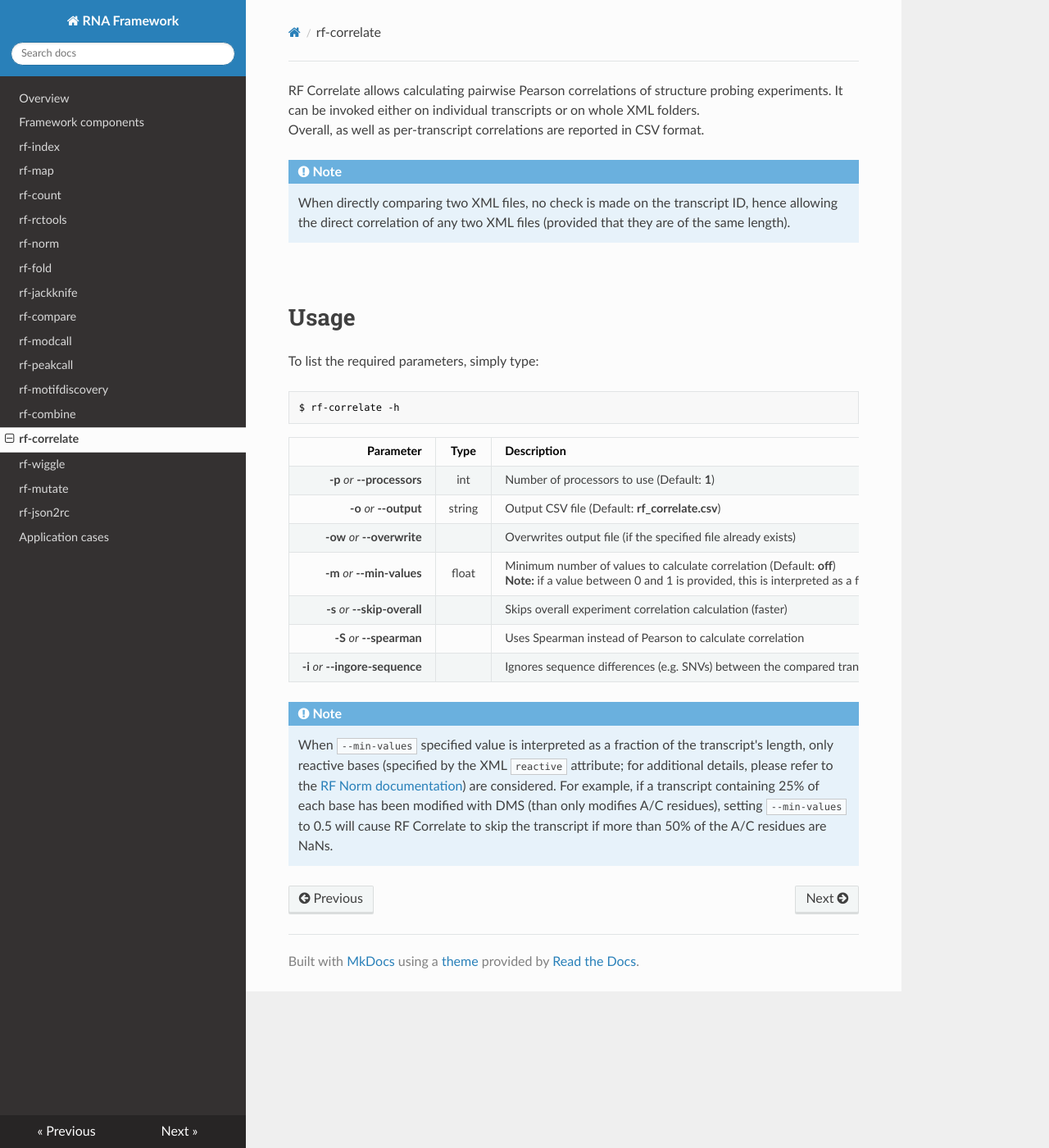
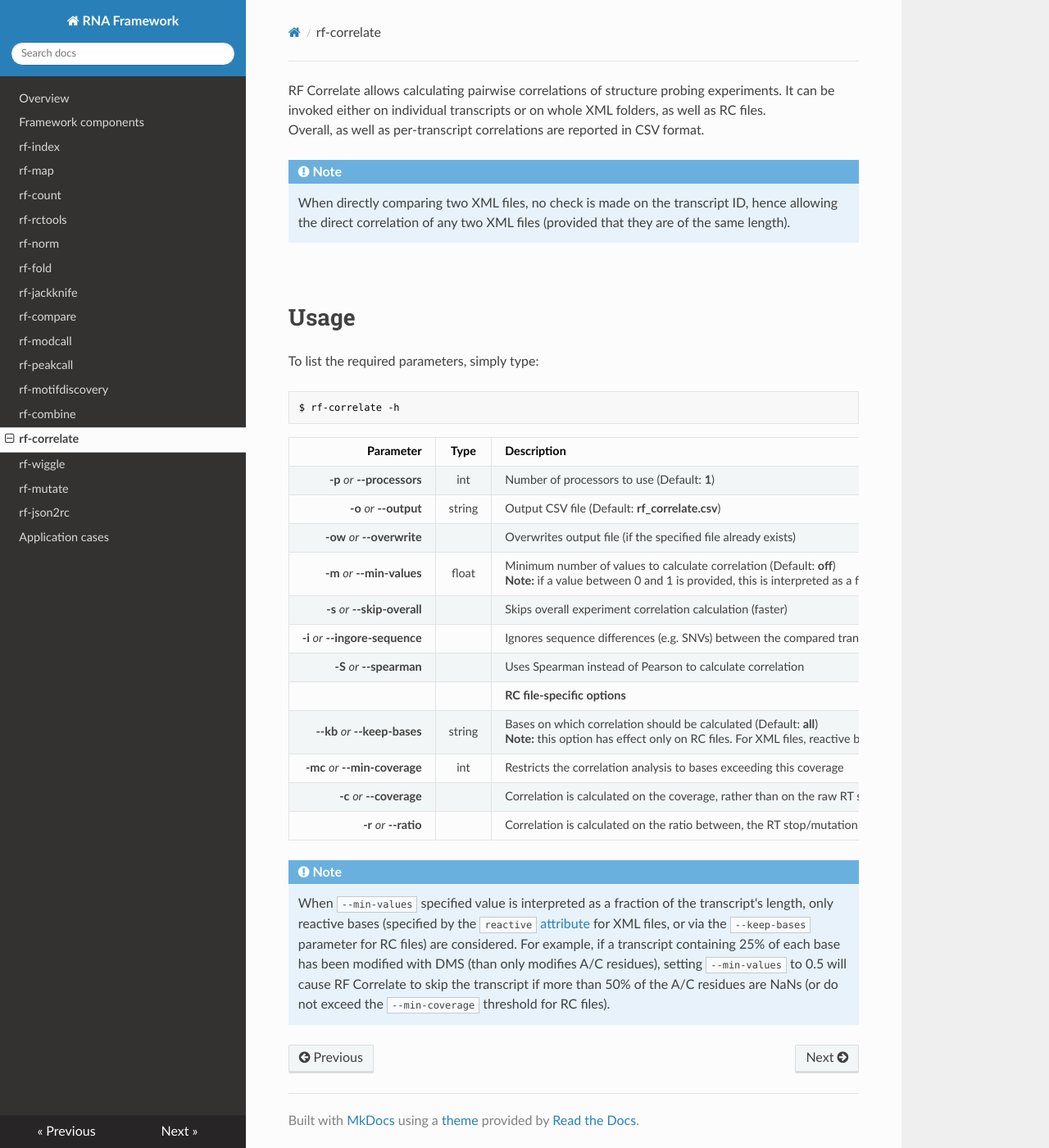
Before and after one commit to dincarnato/RNAFramework-docs, an MkDocs documentation site: the page built from docs/rf-correlate.md, in a window 1280 px wide and 1400 px high. Shown: the whole window at 82% size. Built offline with MkDocs 1.6.1, drawn with Linux system fonts in a browser that asks for light colours; nearby versions of some CDN libraries; old or Windows-style settings are respelled for this version of MkDocs.

Commit message:
RNA Framework v2.7.1

```diff
--- a/docs/rf-correlate.md
+++ b/docs/rf-correlate.md
@@ -1,4 +1,4 @@
-RF Correlate allows calculating pairwise Pearson correlations of structure probing experiments. It can be invoked either on individual transcripts or on whole XML folders.<br/>
+RF Correlate allows calculating pairwise correlations of structure probing experiments. It can be invoked either on individual transcripts or on whole XML folders, as well as RC files.<br/>
 Overall, as well as per-transcript correlations are reported in CSV format.
 
 !!! note "Note"
@@ -19,8 +19,13 @@ __-o__ *or* __--output__ | string | Output CSV file (Default: __rf_correlate.csv
 __-ow__ *or* __--overwrite__ | | Overwrites output file (if the specified file already exists)
 __-m__ *or* __--min-values__ | float | Minimum number of values to calculate correlation (Default: __off__)<br/>__Note:__ if a value between 0 and 1 is provided, this is interpreted as a fraction of the transcript's length
 __-s__ *or* __--skip-overall__ | | Skips overall experiment correlation calculation (faster)
+__-i__ *or* __--ingore-sequence__ | | Ignores sequence differences (e.g. SNVs) between the compared transcripts
 __-S__ *or* __--spearman__ | | Uses Spearman instead of Pearson to calculate correlation
-__-i__ *or* __--ingore-sequence__ | | Ignores sequence differences (e.g. SNVs) between the compared transcripts
+ | | __RC file-specific options__
+__--kb__ *or* __--keep-bases__ | string | Bases on which correlation should be calculated (Default: __all__)<br/>__Note:__ this option has effect only on RC files. For XML files, reactive bases are automatically identified from the ``reactive`` attribute
+__-mc__ *or* __--min-coverage__ | int | Restricts the correlation analysis to bases exceeding this coverage
+__-c__ *or* __--coverage__ | | Correlation is calculated on the coverage, rather than on the raw RT stop/mutation counts
+__-r__ *or* __--ratio__ | | Correlation is calculated on the ratio between, the RT stop/mutation counts and the coverage, rather than on the raw RT stop/mutation counts
 
 !!! note "Note"
-    When ``--min-values`` specified value is interpreted as a fraction of the transcript's length, only reactive bases (specified by the XML ``reactive`` attribute; for additional details, please refer to the [RF Norm documentation](https://rnaframework-docs.readthedocs.io/en/latest/rf-norm/)) are considered. For example, if a transcript containing 25% of each base has been modified with DMS (than only modifies A/C residues), setting ``--min-values`` to 0.5 will cause RF Correlate to skip the transcript if more than 50% of the A/C residues are NaNs.
+    When ``--min-values`` specified value is interpreted as a fraction of the transcript's length, only reactive bases (specified by the ``reactive`` [attribute](https://rnaframework-docs.readthedocs.io/en/latest/rf-norm/) for XML files, or via the ``--keep-bases`` parameter for RC files) are considered. For example, if a transcript containing 25% of each base has been modified with DMS (than only modifies A/C residues), setting ``--min-values`` to 0.5 will cause RF Correlate to skip the transcript if more than 50% of the A/C residues are NaNs (or do not exceed the ``--min-coverage`` threshold for RC files).
```
Also changed, not shown: docs/index.md (+1 -1 lines).
